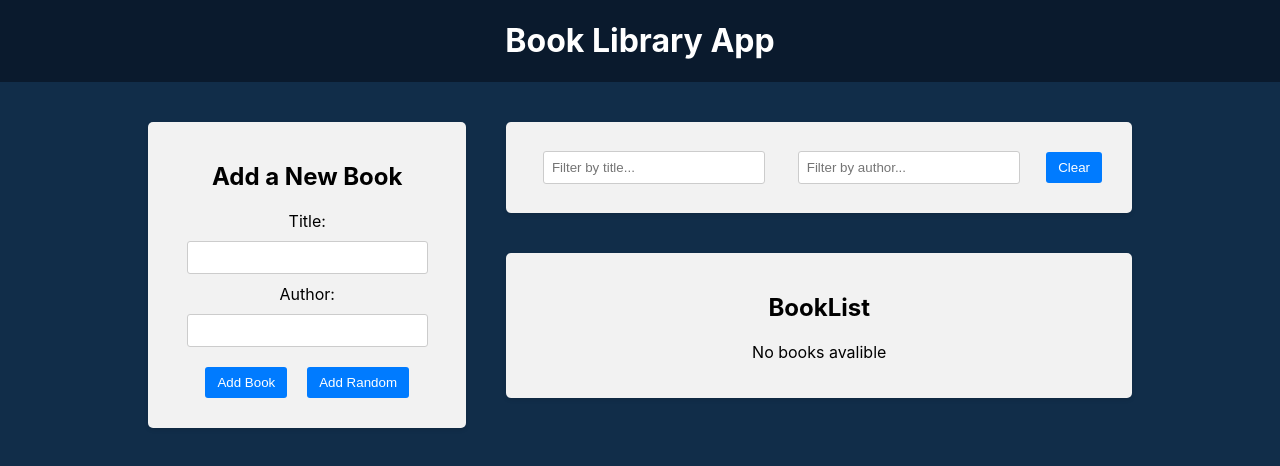
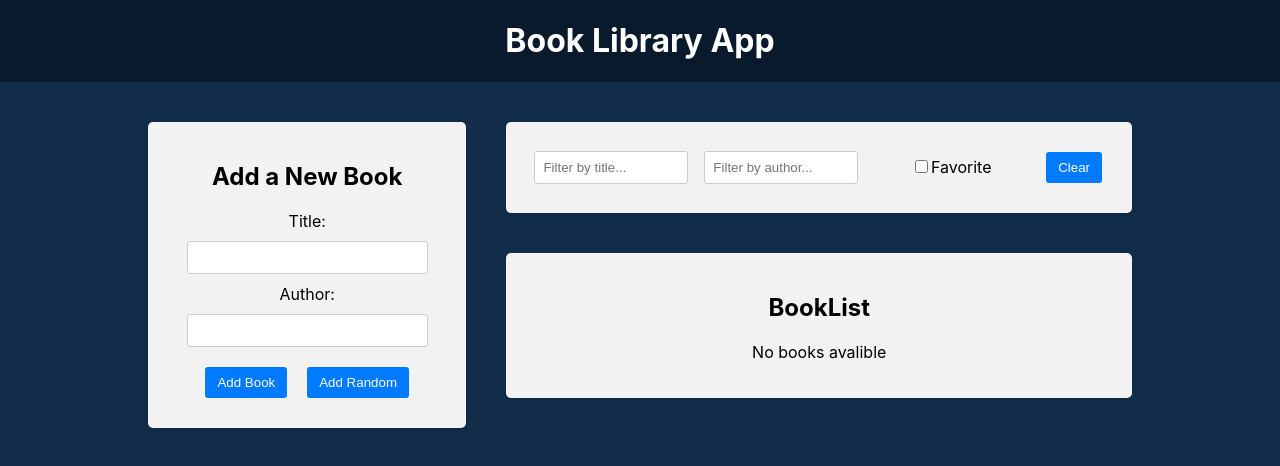
Before and after one commit to ShR4528/react-redux, a React (Create React App) app in the folder frontend/: page / in a window 1280 px wide. Shown: the top 466 px of the page. Built offline with nearby package versions, Linux system fonts and the light colour scheme.

Commit message:
favoritefilter

```diff
--- a/frontend/src/components/BookList/BookList.js
+++ b/frontend/src/components/BookList/BookList.js
@@ -2,7 +2,7 @@ import { useDispatch, useSelector } from "react-redux";
 import "./BookList.css";
 import { deleteBook, toggleFavorite } from "../../redux/books/actionCreators";
 import { BsBookmarkStarFill, BsBookmarkStar } from "react-icons/bs";
-import { selectTitleFilter, selectAuthorFilter } from "../../redux/slices/filterSlice";
+import { selectTitleFilter, selectAuthorFilter, selectOnlyFavorite } from "../../redux/slices/filterSlice";
 
 
 const BookList = () => {
@@ -10,6 +10,7 @@ const BookList = () => {
     const dispatch = useDispatch();
     const titleFilter = useSelector(selectTitleFilter);
     const authorFilter = useSelector(selectAuthorFilter);
+    const onlyFavoriteFilter = useSelector(selectOnlyFavorite);
 
 
     const handleDeleteBook = (id) => {
@@ -18,6 +19,8 @@ const BookList = () => {
     const handleToggleFavorite = (id) => {
         dispatch(toggleFavorite(id));
     };
+
+
     const filterBooks = books.filter((book) => {
         const matchesTitle = book.title
             .toLowerCase()
@@ -25,7 +28,8 @@ const BookList = () => {
         const matchesAuthor = book.author
             .toLowerCase()
             .includes(authorFilter.toLowerCase());
-        return matchesTitle && matchesAuthor;
+        const matchesFavorite = onlyFavoriteFilter ? book.isFavorite : true;
+        return matchesTitle && matchesAuthor && matchesFavorite;
 
     });
 
--- a/frontend/src/components/Filter/Filter.js
+++ b/frontend/src/components/Filter/Filter.js
@@ -1,12 +1,13 @@
 import { useDispatch, useSelector } from 'react-redux';
 
-import { setTitleFilter, selectTitleFilter, resetFilter, setAuthorFilter, selectAuthorFilter } from '../../redux/slices/filterSlice';
+import { setTitleFilter, selectTitleFilter, resetFilter, setAuthorFilter, selectAuthorFilter, selectOnlyFavorite, setOnlyFavorite } from '../../redux/slices/filterSlice';
 import "./Filter.css";
 
 const Filter = () => {
     const dispatch = useDispatch();
     const titleFilter = useSelector(selectTitleFilter);
     const authorFilter = useSelector(selectAuthorFilter);
+    const onlyFavorite = useSelector(selectOnlyFavorite);
 
     const handleChange = (e) => {
         dispatch(setTitleFilter(e.target.value));
@@ -15,6 +16,10 @@ const Filter = () => {
     const handleChangeAuthor = (e) => {
         dispatch(setAuthorFilter(e.target.value));
 
+    };
+
+    const handleOnlyFavoriteFilter = () => {
+        dispatch(setOnlyFavorite());
     };
 
 
@@ -40,6 +45,17 @@ const Filter = () => {
                         type='text'
                         placeholder='Filter by author...' />
                 </div>
+                <div className='filter-group'>
+                    <label>
+                        <input
+                            onChange={handleOnlyFavoriteFilter}
+                            checked={onlyFavorite}
+                            type='checkbox'
+                        />
+                        Favorite
+                    </label>
+
+                </div>
                 <button type='buttom' onClick={handleClear}>
                     Clear
                 </button>
--- a/frontend/src/redux/slices/filterSlice.js
+++ b/frontend/src/redux/slices/filterSlice.js
@@ -3,6 +3,7 @@ import { createSlice } from '@reduxjs/toolkit';
 const initialState = {
     title: '',
     author: '',
+    onlyFavorite: false
 };
 
 const filterSlice = createSlice({
@@ -16,15 +17,19 @@ const filterSlice = createSlice({
         setAuthorFilter: (state, action) => {
             state.author = action.payload;
         },
-        resetFilter: (state) => {
+        setOnlyFavorite: (state) => {
+            state.onlyFavorite = !state.onlyFavorite;
+        },
+        resetFilter: () => {
             return initialState;
         }
     }
 
 });
 
-export const { setTitleFilter, resetFilter, setAuthorFilter } = filterSlice.actions;
+export const { setTitleFilter, resetFilter, setAuthorFilter, setOnlyFavorite } = filterSlice.actions;
 export const selectTitleFilter = (state) => state.filter.title;
 export const selectAuthorFilter = (state) => state.filter.author;
+export const selectOnlyFavorite = (state) => state.filter.onlyFavorite;
 
 export default filterSlice.reducer;
```
